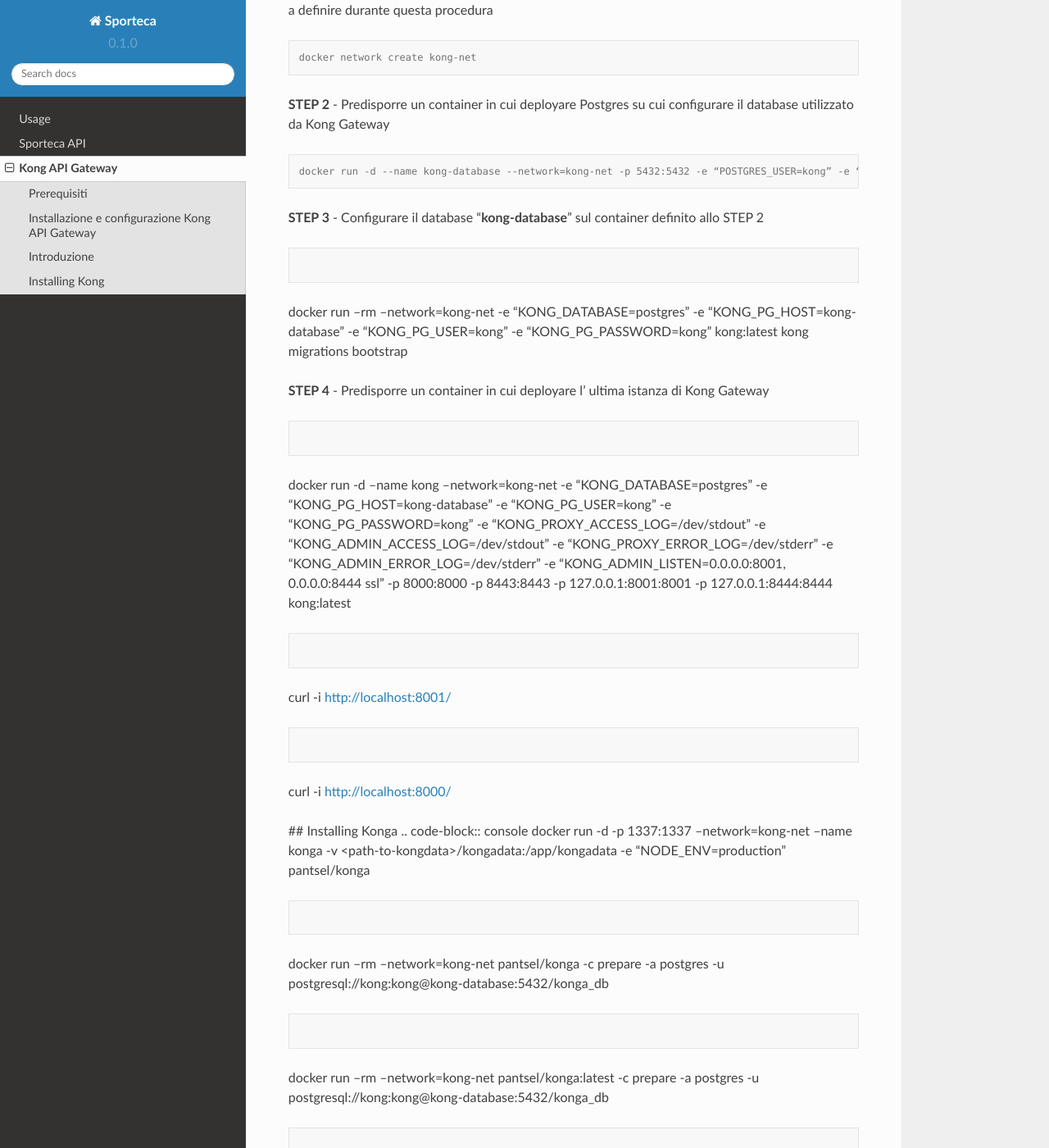
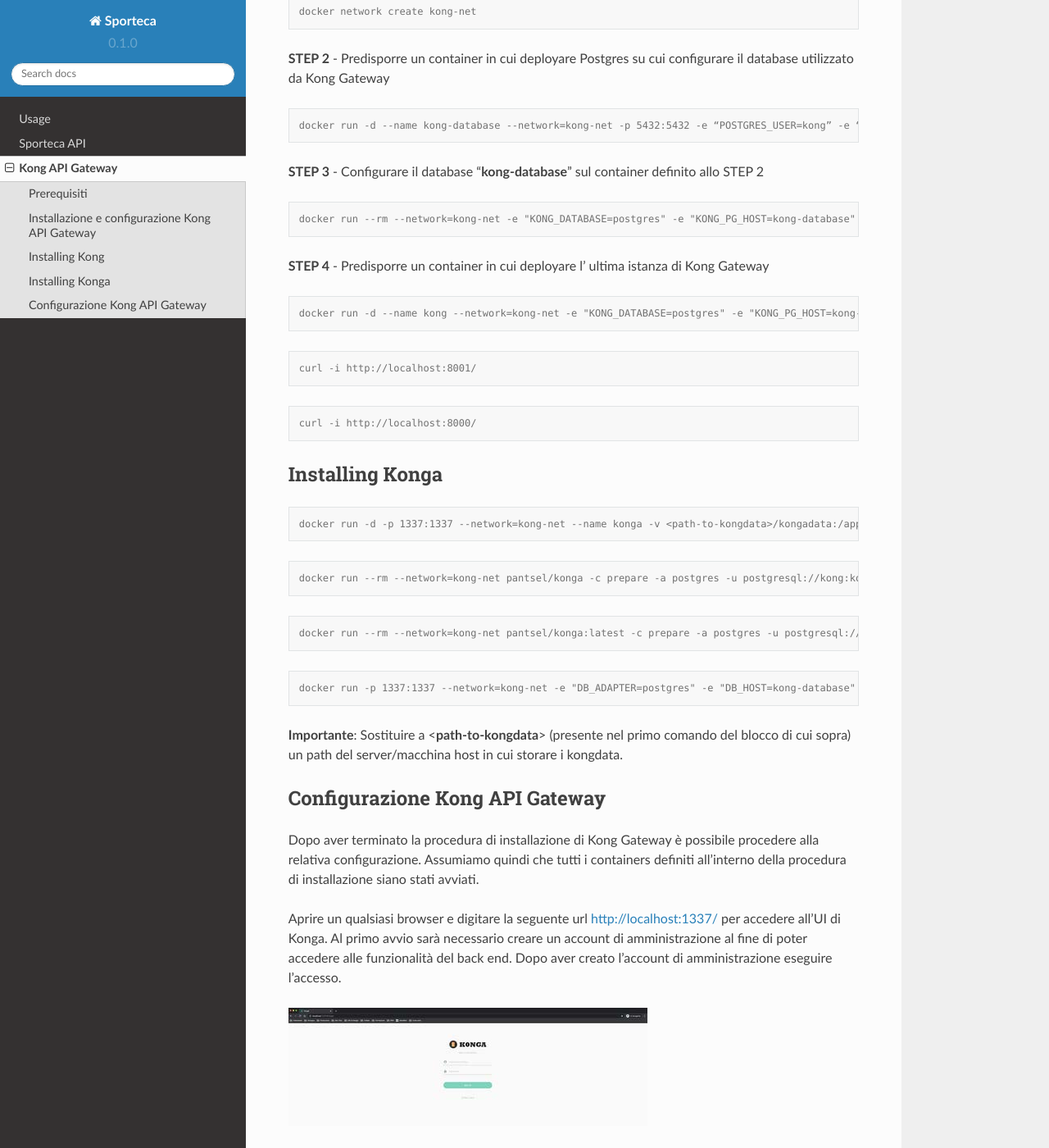
Before and after one commit to sportecadev/sporteca-docs, a Sphinx documentation site: the page built from docs/source/kong-api-gateway/installl-kong-api-gateway.rst, in a window 1280 px wide and 1400 px high, scrolled down 623 px. Shown: the whole window at 82% size. Built offline with Sphinx 7.4.7 and the Read the Docs theme 2.0.0, drawn with Linux system fonts in a browser that asks for light colours; some of the changed text lies outside the part shown.

Commit message:
Update installl-kong-api-gateway.rst

```diff
--- a/docs/source/kong-api-gateway/installl-kong-api-gateway.rst
+++ b/docs/source/kong-api-gateway/installl-kong-api-gateway.rst
@@ -1,18 +1,17 @@
 Kong API Gateway
 ================
+
+.. _prerequisiti:
 
 Prerequisiti
 ------------
 
 - Docker
 
+.. _introduzione
+
 Installazione e configurazione Kong API Gateway
 -----------------------------------------------
-
-.. _introduzione
-
-Introduzione
-------------
 
 Il presente documento descrive le procedure di installazione e configurazione di Kong API Gateway e delle Sporteca API
 
@@ -28,66 +27,84 @@
 
 .. code-block:: console
 
-  docker network create kong-net
+    docker network create kong-net
 
 **STEP 2** - Predisporre un container in cui deployare Postgres su cui configurare il database utilizzato da Kong Gateway
 
 .. code-block:: console
 
-  docker run -d --name kong-database --network=kong-net -p 5432:5432 -e “POSTGRES_USER=kong” -e “POSTGRES_DB=kong” -e "POSTGRES_PASSWORD=kong" postgres:9.6
+    docker run -d --name kong-database --network=kong-net -p 5432:5432 -e “POSTGRES_USER=kong” -e “POSTGRES_DB=kong” -e "POSTGRES_PASSWORD=kong" postgres:9.6
 
 **STEP 3** - Configurare il database "**kong-database**" sul container definito allo STEP 2
 
 .. code-block:: console
 
-docker run --rm --network=kong-net -e "KONG_DATABASE=postgres" -e "KONG_PG_HOST=kong-database" -e "KONG_PG_USER=kong" -e "KONG_PG_PASSWORD=kong" kong:latest kong migrations bootstrap
+    docker run --rm --network=kong-net -e "KONG_DATABASE=postgres" -e "KONG_PG_HOST=kong-database" -e "KONG_PG_USER=kong" -e "KONG_PG_PASSWORD=kong" kong:latest kong migrations bootstrap
 
 **STEP 4** - Predisporre un container in cui deployare l' ultima istanza di Kong Gateway
 
 .. code-block:: console
-docker run -d --name kong --network=kong-net -e "KONG_DATABASE=postgres" -e "KONG_PG_HOST=kong-database" -e "KONG_PG_USER=kong" -e "KONG_PG_PASSWORD=kong" -e "KONG_PROXY_ACCESS_LOG=/dev/stdout" -e "KONG_ADMIN_ACCESS_LOG=/dev/stdout" -e "KONG_PROXY_ERROR_LOG=/dev/stderr" -e "KONG_ADMIN_ERROR_LOG=/dev/stderr" -e "KONG_ADMIN_LISTEN=0.0.0.0:8001, 0.0.0.0:8444 ssl" -p 8000:8000 -p 8443:8443 -p 127.0.0.1:8001:8001 -p 127.0.0.1:8444:8444 kong:latest
+
+    docker run -d --name kong --network=kong-net -e "KONG_DATABASE=postgres" -e "KONG_PG_HOST=kong-database" -e "KONG_PG_USER=kong" -e "KONG_PG_PASSWORD=kong" -e "KONG_PROXY_ACCESS_LOG=/dev/stdout" -e "KONG_ADMIN_ACCESS_LOG=/dev/stdout" -e "KONG_PROXY_ERROR_LOG=/dev/stderr" -e "KONG_ADMIN_ERROR_LOG=/dev/stderr" -e "KONG_ADMIN_LISTEN=0.0.0.0:8001, 0.0.0.0:8444 ssl" -p 8000:8000 -p 8443:8443 -p 127.0.0.1:8001:8001 -p 127.0.0.1:8444:8444 kong:latest
 
 .. code-block:: console
-curl -i http://localhost:8001/
+
+    curl -i http://localhost:8001/
 
 .. code-block:: console
-curl -i http://localhost:8000/
 
-## Installing Konga
-.. code-block:: console
-docker run -d -p 1337:1337 --network=kong-net --name konga -v <path-to-kongdata>/kongadata:/app/kongadata -e "NODE_ENV=production" pantsel/konga
+    curl -i http://localhost:8000/
+
+.. _installazione konga
+
+Installing Konga
+----------------
 
 .. code-block:: console
-docker run --rm --network=kong-net pantsel/konga -c prepare -a postgres -u postgresql://kong:kong@kong-database:5432/konga_db
+
+    docker run -d -p 1337:1337 --network=kong-net --name konga -v <path-to-kongdata>/kongadata:/app/kongadata -e "NODE_ENV=production" pantsel/konga
 
 .. code-block:: console
-docker run --rm --network=kong-net pantsel/konga:latest -c prepare -a postgres -u postgresql://kong:kong@kong-database:5432/konga_db
+
+    docker run --rm --network=kong-net pantsel/konga -c prepare -a postgres -u postgresql://kong:kong@kong-database:5432/konga_db
 
 .. code-block:: console
-docker run -p 1337:1337 --network=kong-net -e "DB_ADAPTER=postgres" -e "DB_HOST=kong-database" -e "DB_USER=kong" -e "DB_DATABASE=konga_db" -e "KONGA_HOOK_TIMEOUT=120000" -e "NODE_ENV=production" --name konga pantsel/konga
+
+    docker run --rm --network=kong-net pantsel/konga:latest -c prepare -a postgres -u postgresql://kong:kong@kong-database:5432/konga_db
+
+.. code-block:: console
+
+    docker run -p 1337:1337 --network=kong-net -e "DB_ADAPTER=postgres" -e "DB_HOST=kong-database" -e "DB_USER=kong" -e "DB_DATABASE=konga_db" -e "KONGA_HOOK_TIMEOUT=120000" -e "NODE_ENV=production" --name konga pantsel/konga
 
 **Importante**: Sostituire a <**path-to-kongdata**> (presente nel primo comando del blocco di cui sopra) un path del server/macchina host in cui storare i kongdata.
 
-###Configurazione Kong API Gateway
+.. _configurazione kong api gateway
+
+Configurazione Kong API Gateway
+------------------------------
 Dopo aver terminato la procedura di installazione di Kong Gateway è possibile procedere alla relativa configurazione. Assumiamo quindi che tutti
 i containers definiti all'interno della procedura di installazione siano stati avviati.
 
 Aprire un qualsiasi browser e digitare la seguente url http://localhost:1337/ per accedere all'UI di Konga. Al primo avvio sarà necessario creare un account
 di amministrazione al fine di poter accedere alle funzionalità del back end. Dopo aver creato l'account di amministrazione eseguire l'accesso.
 
-![screenshot](images/01_img.jpg)
+.. image:: images/01_img.jpg
+   :alt: screenshot
 
 Una volta effettuato il login sarà necessario definire una **Connection**. Selezionare quindi la voce di menu **Connections** e creare una nuova
 **Connection** tramite il pulsante **New Connection**. Appena viene create è necessario cliccare su ACTIVATE per attivare la connessione e sul menù
 laterale compariranno nuove voci di menù per gestire le impostazioni dei micro-servizi.
 
-![screenshot](images/02_img.jpg)
+.. image:: images/02_img.jpg
+   :alt: screenshot
 
 Selezionare la voce di menù **Consumers** e cliccare sul pulsante **Create Consumer** per creare un nuovo Consumer.
 
-![screenshot](images/03_img.jpg)
+.. image:: images/03_img.jpg
+   :alt: screenshot
 
-![screenshot](images/04_img.jpg)
+.. image:: images/04_img.jpg
+   :alt: screenshot
 
 Definire delle JWT Credential per il consumer appena creato affinché Kong Gateweay possa verificare e validare i token JWT presenti all' interno delle
 richieste inviate dai client. Per fare questo è sufficiente selezionare il comsumer di riferimento dall'archivio dei consumer, selezionare il tab
```
